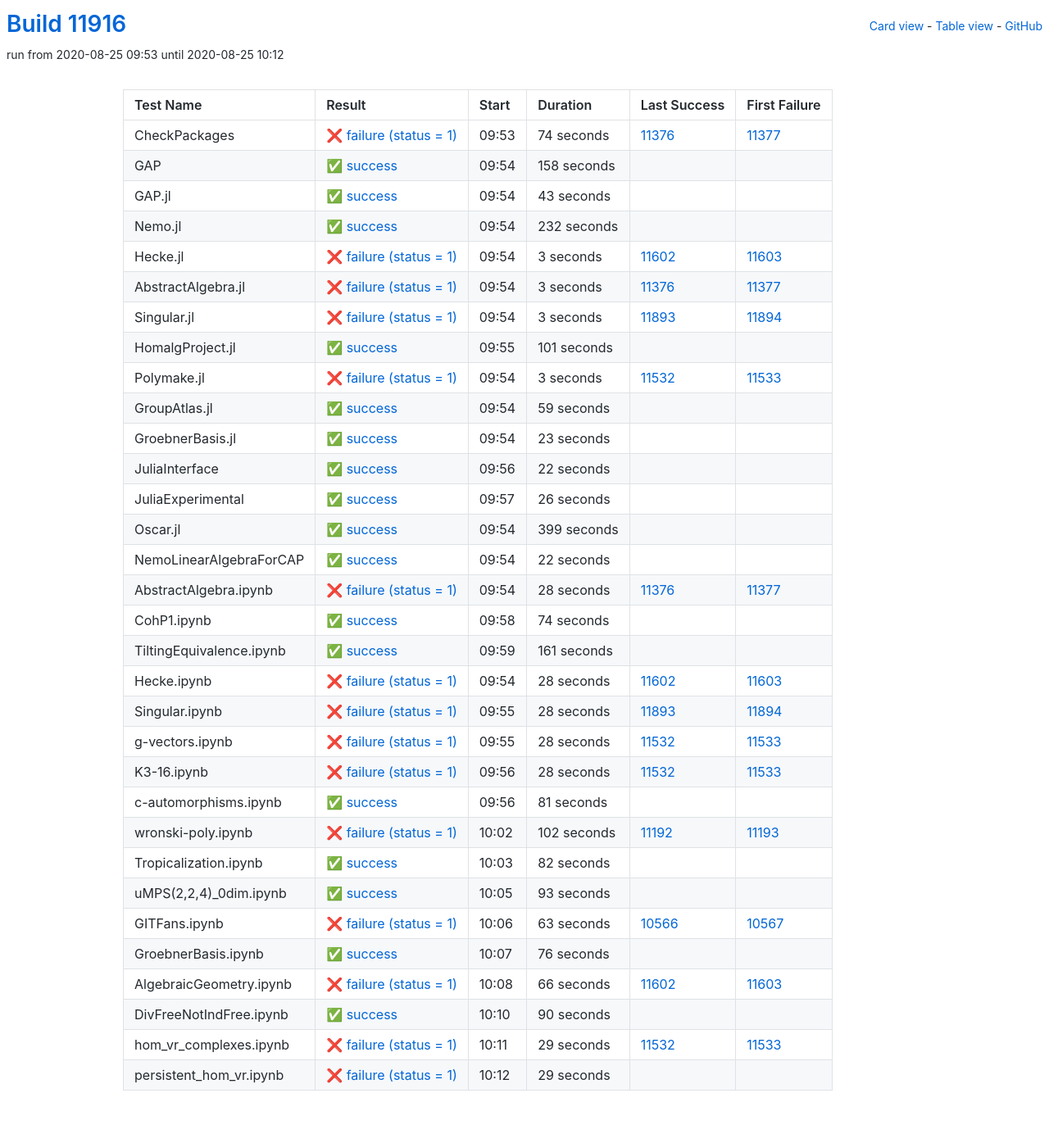
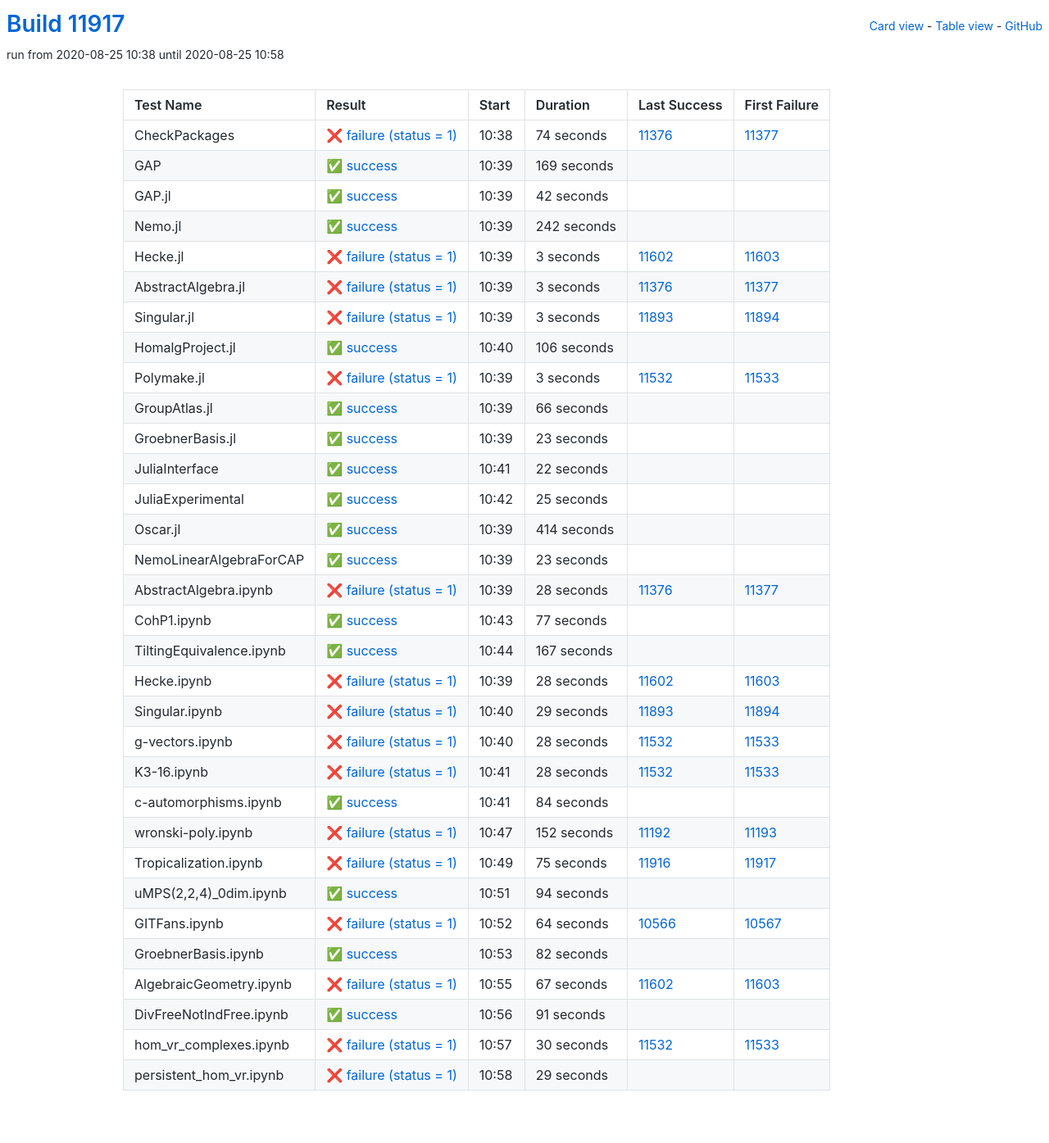
Before and after one commit to oscar-system/oscar-ci-status, a Jekyll site: the page built from table.html, in a window 1280 px wide. Shown: the whole page at 82% size. Built offline with Jekyll 4.4.1, drawn with Linux system fonts in a browser that asks for light colours.

Commit message:
Build #11917

```diff
--- a/_data/ci.yml
+++ b/_data/ci.yml
@@ -1,6 +1,6 @@
 ---
-build: 11916
-build_url: https://oscarci.mathematik.uni-kl.de/job/oscar/11916/
+build: 11917
+build_url: https://oscarci.mathematik.uni-kl.de/job/oscar/11917/
 job: oscar
 organization: oscar-system
 repo: oscar-ci-status
@@ -8,8 +8,8 @@
 tests:
 - name: CheckPackages
   id: checkpackages
-  log: https://oscarci.mathematik.uni-kl.de/job/oscar/11916/artifact/logs/build-11916/CheckPackages.log
-  start: 2020-08-25 09:53
+  log: https://oscarci.mathematik.uni-kl.de/job/oscar/11917/artifact/logs/build-11917/CheckPackages.log
+  start: 2020-08-25 10:38
   success: false
   exitcode: 1
   status: failure
@@ -20,44 +20,44 @@
   first_failure_url: https://oscarci.mathematik.uni-kl.de/job/oscar/11377/
 - name: GAP
   id: gap
-  log: https://oscarci.mathematik.uni-kl.de/job/oscar/11916/artifact/logs/build-11916/GAP.log
-  start: 2020-08-25 09:54
+  log: https://oscarci.mathematik.uni-kl.de/job/oscar/11917/artifact/logs/build-11917/GAP.log
+  start: 2020-08-25 10:39
   success: true
   exitcode: 0
   status: success
-  duration: 158
+  duration: 169
   last_success: false
   last_success_url:
   first_failure: false
   first_failure_url:
 - name: GAP.jl
   id: gap-jl
-  log: https://oscarci.mathematik.uni-kl.de/job/oscar/11916/artifact/logs/build-11916/GAP.jl.log
-  start: 2020-08-25 09:54
+  log: https://oscarci.mathematik.uni-kl.de/job/oscar/11917/artifact/logs/build-11917/GAP.jl.log
+  start: 2020-08-25 10:39
   success: true
   exitcode: 0
   status: success
-  duration: 43
+  duration: 42
   last_success: false
   last_success_url:
   first_failure: false
   first_failure_url:
 - name: Nemo.jl
   id: nemo-jl
-  log: https://oscarci.mathematik.uni-kl.de/job/oscar/11916/artifact/logs/build-11916/Nemo.jl.log
-  start: 2020-08-25 09:54
+  log: https://oscarci.mathematik.uni-kl.de/job/oscar/11917/artifact/logs/build-11917/Nemo.jl.log
+  start: 2020-08-25 10:39
   success: true
   exitcode: 0
   status: success
-  duration: 232
+  duration: 242
   last_success: false
   last_success_url:
   first_failure: false
   first_failure_url:
 - name: Hecke.jl
   id: hecke-jl
-  log: https://oscarci.mathematik.uni-kl.de/job/oscar/11916/artifact/logs/build-11916/Hecke.jl.log
-  start: 2020-08-25 09:54
+  log: https://oscarci.mathematik.uni-kl.de/job/oscar/11917/artifact/logs/build-11917/Hecke.jl.log
+  start: 2020-08-25 10:39
   success: false
   exitcode: 1
   status: failure
@@ -68,8 +68,8 @@
   first_failure_url: https://oscarci.mathematik.uni-kl.de/job/oscar/11603/
 - name: AbstractAlgebra.jl
   id: abstractalgebra-jl
-  log: https://oscarci.mathematik.uni-kl.de/job/oscar/11916/artifact/logs/build-11916/AbstractAlgebra.jl.log
-  start: 2020-08-25 09:54
+  log: https://oscarci.mathematik.uni-kl.de/job/oscar/11917/artifact/logs/build-11917/AbstractAlgebra.jl.log
+  start: 2020-08-25 10:39
   success: false
   exitcode: 1
   status: failure
@@ -80,8 +80,8 @@
   first_failure_url: https://oscarci.mathematik.uni-kl.de/job/oscar/11377/
 - name: Singular.jl
   id: singular-jl
-  log: https://oscarci.mathematik.uni-kl.de/job/oscar/11916/artifact/logs/build-11916/Singular.jl.log
-  start: 2020-08-25 09:54
+  log: https://oscarci.mathematik.uni-kl.de/job/oscar/11917/artifact/logs/build-11917/Singular.jl.log
+  start: 2020-08-25 10:39
   success: false
   exitcode: 1
   status: failure
@@ -92,20 +92,20 @@
   first_failure_url: https://oscarci.mathematik.uni-kl.de/job/oscar/11894/
 - name: HomalgProject.jl
   id: homalgproject-jl
-  log: https://oscarci.mathematik.uni-kl.de/job/oscar/11916/artifact/logs/build-11916/HomalgProject.jl.log
-  start: 2020-08-25 09:55
+  log: https://oscarci.mathematik.uni-kl.de/job/oscar/11917/artifact/logs/build-11917/HomalgProject.jl.log
+  start: 2020-08-25 10:40
   success: true
   exitcode: 0
   status: success
-  duration: 101
+  duration: 106
   last_success: false
   last_success_url:
   first_failure: false
   first_failure_url:
 - name: Polymake.jl
   id: polymake-jl
-  log: https://oscarci.mathematik.uni-kl.de/job/oscar/11916/artifact/logs/build-11916/Polymake.jl.log
-  start: 2020-08-25 09:54
+  log: https://oscarci.mathematik.uni-kl.de/job/oscar/11917/artifact/logs/build-11917/Polymake.jl.log
+  start: 2020-08-25 10:39
   success: false
   exitcode: 1
   status: failure
@@ -116,20 +116,20 @@
   first_failure_url: https://oscarci.mathematik.uni-kl.de/job/oscar/11533/
 - name: GroupAtlas.jl
   id: groupatlas-jl
-  log: https://oscarci.mathematik.uni-kl.de/job/oscar/11916/artifact/logs/build-11916/GroupAtlas.jl.log
-  start: 2020-08-25 09:54
+  log: https://oscarci.mathematik.uni-kl.de/job/oscar/11917/artifact/logs/build-11917/GroupAtlas.jl.log
+  start: 2020-08-25 10:39
   success: true
   exitcode: 0
   status: success
-  duration: 59
+  duration: 66
   last_success: false
   last_success_url:
   first_failure: false
   first_failure_url:
 - name: GroebnerBasis.jl
   id: groebnerbasis-jl
-  log: https://oscarci.mathematik.uni-kl.de/job/oscar/11916/artifact/logs/build-11916/GroebnerBasis.jl.log
-  start: 2020-08-25 09:54
+  log: https://oscarci.mathematik.uni-kl.de/job/oscar/11917/artifact/logs/build-11917/GroebnerBasis.jl.log
+  start: 2020-08-25 10:39
   success: true
   exitcode: 0
   status: success
@@ -140,8 +140,8 @@
   first_failure_url:
 - name: JuliaInterface
   id: juliainterface
-  log: https://oscarci.mathematik.uni-kl.de/job/oscar/11916/artifact/logs/build-11916/JuliaInterface.log
-  start: 2020-08-25 09:56
+  log: https://oscarci.mathematik.uni-kl.de/job/oscar/11917/artifact/logs/build-11917/JuliaInterface.log
+  start: 2020-08-25 10:41
   success: true
   exitcode: 0
   status: success
@@ -152,44 +152,44 @@
   first_failure_url:
 - name: JuliaExperimental
   id: juliaexperimental
-  log: https://oscarci.mathematik.uni-kl.de/job/oscar/11916/artifact/logs/build-11916/JuliaExperimental.log
-  start: 2020-08-25 09:57
+  log: https://oscarci.mathematik.uni-kl.de/job/oscar/11917/artifact/logs/build-11917/JuliaExperimental.log
+  start: 2020-08-25 10:42
   success: true
   exitcode: 0
   status: success
-  duration: 26
+  duration: 25
   last_success: false
   last_success_url:
   first_failure: false
   first_failure_url:
 - name: Oscar.jl
   id: oscar-jl
-  log: https://oscarci.mathematik.uni-kl.de/job/oscar/11916/artifact/logs/build-11916/Oscar.jl.log
-  start: 2020-08-25 09:54
+  log: https://oscarci.mathematik.uni-kl.de/job/oscar/11917/artifact/logs/build-11917/Oscar.jl.log
+  start: 2020-08-25 10:39
   success: true
   exitcode: 0
   status: success
-  duration: 399
+  duration: 414
   last_success: false
   last_success_url:
   first_failure: false
   first_failure_url:
 - name: NemoLinearAlgebraForCAP
   id: nemolinearalgebraforcap
-  log: https://oscarci.mathematik.uni-kl.de/job/oscar/11916/artifact/logs/build-11916/NemoLinearAlgebraForCAP.log
-  start: 2020-08-25 09:54
+  log: https://oscarci.mathematik.uni-kl.de/job/oscar/11917/artifact/logs/build-11917/NemoLinearAlgebraForCAP.log
+  start: 2020-08-25 10:39
   success: true
   exitcode: 0
   status: success
-  duration: 22
+  duration: 23
   last_success: false
   last_success_url:
   first_failure: false
   first_failure_url:
 - name: AbstractAlgebra.ipynb
   id: abstractalgebra-ipynb
-  log: https://oscarci.mathematik.uni-kl.de/job/oscar/11916/artifact/logs/build-11916/AbstractAlgebra.ipynb.log
-  start: 2020-08-25 09:54
+  log: https://oscarci.mathematik.uni-kl.de/job/oscar/11917/artifact/logs/build-11917/AbstractAlgebra.ipynb.log
+  start: 2020-08-25 10:39
   success: false
   exitcode: 1
   status: failure
@@ -200,32 +200,32 @@
   first_failure_url: https://oscarci.mathematik.uni-kl.de/job/oscar/11377/
 - name: CohP1.ipynb
   id: cohp1-ipynb
-  log: https://oscarci.mathematik.uni-kl.de/job/oscar/11916/artifact/logs/build-11916/CohP1.ipynb.log
-  start: 2020-08-25 09:58
+  log: https://oscarci.mathematik.uni-kl.de/job/oscar/11917/artifact/logs/build-11917/CohP1.ipynb.log
+  start: 2020-08-25 10:43
   success: true
   exitcode: 0
   status: success
-  duration: 74
+  duration: 77
   last_success: false
   last_success_url:
   first_failure: false
   first_failure_url:
 - name: TiltingEquivalence.ipynb
   id: tiltingequivalence-ipynb
-  log: https://oscarci.mathematik.uni-kl.de/job/oscar/11916/artifact/logs/build-11916/TiltingEquivalence.ipynb.log
-  start: 2020-08-25 09:59
+  log: https://oscarci.mathematik.uni-kl.de/job/oscar/11917/artifact/logs/build-11917/TiltingEquivalence.ipynb.log
+  start: 2020-08-25 10:44
   success: true
   exitcode: 0
   status: success
-  duration: 161
+  duration: 167
   last_success: false
   last_success_url:
   first_failure: false
   first_failure_url:
 - name: Hecke.ipynb
   id: hecke-ipynb
-  log: https://oscarci.mathematik.uni-kl.de/job/oscar/11916/artifact/logs/build-11916/Hecke.ipynb.log
-  start: 2020-08-25 09:54
+  log: https://oscarci.mathematik.uni-kl.de/job/oscar/11917/artifact/logs/build-11917/Hecke.ipynb.log
+  start: 2020-08-25 10:39
   success: false
   exitcode: 1
   status: failure
@@ -236,20 +236,20 @@
   first_failure_url: https://oscarci.mathematik.uni-kl.de/job/oscar/11603/
 - name: Singular.ipynb
   id: singular-ipynb
-  log: https://oscarci.mathematik.uni-kl.de/job/oscar/11916/artifact/logs/build-11916/Singular.ipynb.log
-  start: 2020-08-25 09:55
+  log: https://oscarci.mathematik.uni-kl.de/job/oscar/11917/artifact/logs/build-11917/Singular.ipynb.log
+  start: 2020-08-25 10:40
   success: false
   exitcode: 1
   status: failure
-  duration: 28
+  duration: 29
   last_success: 11893
   last_success_url: https://oscarci.mathematik.uni-kl.de/job/oscar/11893/
   first_failure: 11894
   first_failure_url: https://oscarci.mathematik.uni-kl.de/job/oscar/11894/
 - name: g-vectors.ipynb
   id: g-vectors-ipynb
-  log: https://oscarci.mathematik.uni-kl.de/job/oscar/11916/artifact/logs/build-11916/g-vectors.ipynb.log
-  start: 2020-08-25 09:55
+  log: https://oscarci.mathematik.uni-kl.de/job/oscar/11917/artifact/logs/build-11917/g-vectors.ipynb.log
+  start: 2020-08-25 10:40
   success: false
   exitcode: 1
   status: failure
@@ -260,8 +260,8 @@
   first_failure_url: https://oscarci.mathematik.uni-kl.de/job/oscar/11533/
 - name: K3-16.ipynb
   id: k3-16-ipynb
-  log: https://oscarci.mathematik.uni-kl.de/job/oscar/11916/artifact/logs/build-11916/K3-16.ipynb.log
-  start: 2020-08-25 09:56
+  log: https://oscarci.mathematik.uni-kl.de/job/oscar/11917/artifact/logs/build-11917/K3-16.ipynb.log
+  start: 2020-08-25 10:41
   success: false
   exitcode: 1
   status: failure
@@ -272,32 +272,68 @@
   first_failure_url: https://oscarci.mathematik.uni-kl.de/job/oscar/11533/
 - name: c-automorphisms.ipynb
   id: c-automorphisms-ipynb
-  log: https://oscarci.mathematik.uni-kl.de/job/oscar/11916/artifact/logs/build-11916/c-automorphisms.ipynb.log
-  start: 2020-08-25 09:56
+  log: https://oscarci.mathematik.uni-kl.de/job/oscar/11917/artifact/logs/build-11917/c-automorphisms.ipynb.log
+  start: 2020-08-25 10:41
   success: true
   exitcode: 0
   status: success
-  duration: 81
+  duration: 84
   last_success: false
   last_success_url:
   first_failure: false
   first_failure_url:
 - name: wronski-poly.ipynb
   id: wronski-poly-ipynb
-  log: https://oscarci.mathematik.uni-kl.de/job/oscar/11916/artifact/logs/build-11916/wronski-poly.ipynb.log
-  start: 2020-08-25 10:02
+  log: https://oscarci.mathematik.uni-kl.de/job/oscar/11917/artifact/logs/build-11917/wronski-poly.ipynb.log
+  start: 2020-08-25 10:47
   success: false
   exitcode: 1
   status: failure
-  duration: 102
+  duration: 152
   last_success: 11192
   last_success_url: https://oscarci.mathematik.uni-kl.de/job/oscar/11192/
   first_failure: 11193
   first_failure_url: https://oscarci.mathematik.uni-kl.de/job/oscar/11193/
 - name: Tropicalization.ipynb
   id: tropicalization-ipynb
-  log: https://oscarci.mathematik.uni-kl.de/job/oscar/11916/artifact/logs/build-11916/Tropicalization.ipynb.log
-  start: 2020-08-25 10:03
+  log: https://oscarci.mathematik.uni-kl.de/job/oscar/11917/artifact/logs/build-11917/Tropicalization.ipynb.log
+  start: 2020-08-25 10:49
+  success: false
+  exitcode: 1
+  status: failure
+  duration: 75
+  last_success: 11916
+  last_success_url: https://oscarci.mathematik.uni-kl.de/job/oscar/11916/
+  first_failure: 11917
+  first_failure_url: https://oscarci.mathematik.uni-kl.de/job/oscar/11917/
+- name: uMPS(2,2,4)_0dim.ipynb
+  id: umps-2-2-4-0dim-ipynb
+  log: https://oscarci.mathematik.uni-kl.de/job/oscar/11917/artifact/logs/build-11917/uMPS-2-2-4-_0dim.ipynb.log
+  start: 2020-08-25 10:51
+  success: true
+  exitcode: 0
+  status: success
+  duration: 94
+  last_success: false
+  last_success_url:
+  first_failure: false
+  first_failure_url:
+- name: GITFans.ipynb
+  id: gitfans-ipynb
+  log: https://oscarci.mathematik.uni-kl.de/job/oscar/11917/artifact/logs/build-11917/GITFans.ipynb.log
+  start: 2020-08-25 10:52
+  success: false
+  exitcode: 1
+  status: failure
+  duration: 64
+  last_success: 10566
+  last_success_url: https://oscarci.mathematik.uni-kl.de/job/oscar/10566/
+  first_failure: 10567
+  first_failure_url: https://oscarci.mathematik.uni-kl.de/job/oscar/10567/
+- name: GroebnerBasis.ipynb
+  id: groebnerbasis-ipynb
+  log: https://oscarci.mathematik.uni-kl.de/job/oscar/11917/artifact/logs/build-11917/GroebnerBasis.ipynb.log
+  start: 2020-08-25 10:53
   success: true
   exitcode: 0
   status: success
@@ -306,82 +342,46 @@
   last_success_url:
   first_failure: false
   first_failure_url:
-- name: uMPS(2,2,4)_0dim.ipynb
-  id: umps-2-2-4-0dim-ipynb
-  log: https://oscarci.mathematik.uni-kl.de/job/oscar/11916/artifact/logs/build-11916/uMPS-2-2-4-_0dim.ipynb.log
-  start: 2020-08-25 10:05
-  success: true
-  exitcode: 0
-  status: success
-  duration: 93
-  last_success: false
-  last_success_url:
-  first_failure: false
-  first_failure_url:
-- name: GITFans.ipynb
-  id: gitfans-ipynb
-  log: https://oscarci.mathematik.uni-kl.de/job/oscar/11916/artifact/logs/build-11916/GITFans.ipynb.log
-  start: 2020-08-25 10:06
+- name: AlgebraicGeometry.ipynb
+  id: algebraicgeometry-ipynb
+  log: https://oscarci.mathematik.uni-kl.de/job/oscar/11917/artifact/logs/build-11917/AlgebraicGeometry.ipynb.log
+  start: 2020-08-25 10:55
   success: false
   exitcode: 1
   status: failure
-  duration: 63
-  last_success: 10566
-  last_success_url: https://oscarci.mathematik.uni-kl.de/job/oscar/10566/
-  first_failure: 10567
-  first_failure_url: https://oscarci.mathematik.uni-kl.de/job/oscar/10567/
-- name: GroebnerBasis.ipynb
-  id: groebnerbasis-ipynb
-  log: https://oscarci.mathematik.uni-kl.de/job/oscar/11916/artifact/logs/build-11916/GroebnerBasis.ipynb.log
-  start: 2020-08-25 10:07
-  success: true
-  exitcode: 0
-  status: success
-  duration: 76
-  last_success: false
-  last_success_url:
-  first_failure: false
-  first_failure_url:
-- name: AlgebraicGeometry.ipynb
-  id: algebraicgeometry-ipynb
-  log: https://oscarci.mathematik.uni-kl.de/job/oscar/11916/artifact/logs/build-11916/AlgebraicGeometry.ipynb.log
-  start: 2020-08-25 10:08
-  success: false
-  exitcode: 1
-  status: failure
-  duration: 66
+  duration: 67
   last_success: 11602
   last_success_url: https://oscarci.mathematik.uni-kl.de/job/oscar/11602/
   first_failure: 11603
   first_failure_url: https://oscarci.mathematik.uni-kl.de/job/oscar/11603/
 - name: DivFreeNotIndFree.ipynb
   id: divfreenotindfree-ipynb
-  log: https://oscarci.mathematik.uni-kl.de/job/oscar/11916/artifact/logs/build-11916/DivFreeNotIndFree.ipynb.log
-  start: 2020-08-25 10:10
+  log: https://oscarci.mathematik.uni-kl.de/job/oscar/11917/artifact/logs/build-11917/DivFreeNotIndFree.ipynb.log
+  start: 2020-08-25 10:56
   success: true
   exitcode: 0
   status: success
-  duration: 90
+  duration: 91
   last_success: false
   last_success_url:
   first_failure: false
   first_failure_url:
 - name: hom_vr_complexes.ipynb
   id: hom-vr-complexes-ipynb
-  log: https://oscarci.mathematik.uni-kl.de/job/oscar/11916/artifact/logs/build-11916/hom_vr_complexes.ipynb.log
-  start: 2020-08-25 10:11
+  log: https://oscarci.mathematik.uni-kl.de/job/oscar/11917/artifact/logs/build-11917/hom_vr_complexes.ipynb.log
+  start: 2020-08-25 10:57
   success: false
   exitcode: 1
   status: failure
-  duration: 29
+  duration: 30
   last_success: 11532
   last_success_url: https://oscarci.mathematik.uni-kl.de/job/oscar/11532/
   first_failure: 11533
   first_failure_url: https://oscarci.mathematik.uni-kl.de/job/oscar/11533/
 - name: persistent_hom_vr.ipynb
   id: persistent-hom-vr-ipynb
-  log: https://oscarci.mathematik.uni-kl.de/job/oscar/11916/artifact/logs/build-11916/persistent_hom_vr.ipynb.log
-  start: 2020-08-25 10:12
+  log: https://oscarci.mathematik.uni-kl.de/job/oscar/11917/artifact/logs/build-11917/persistent_hom_vr.ipynb.log
+  start: 2020-08-25 10:58
   success: false
   exitcode: 1
   status: failure
```
Also changed, not shown: README.md.
